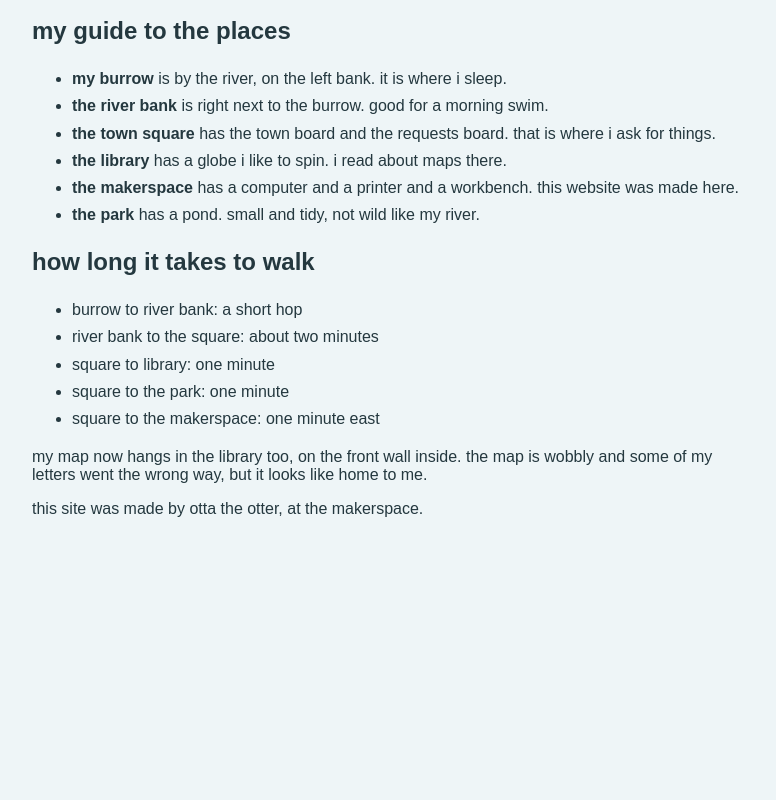
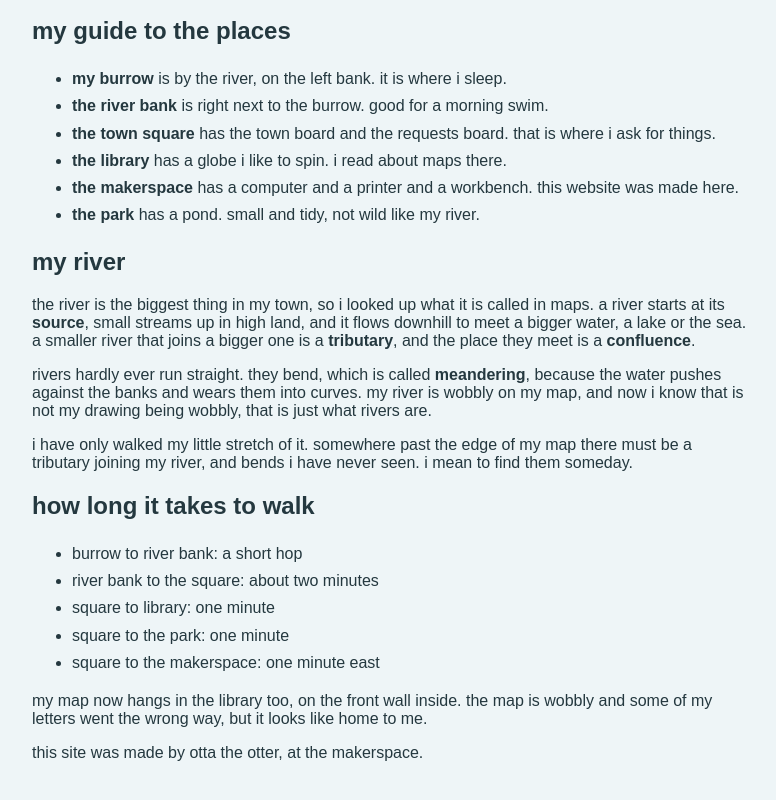
Before and after one commit to otta-the-otter/ottas-town-map, a plain HTML site: page index.html in a window 1280 px wide. Shown: the part 1345-2145 px from the top of the page, without its empty margins (248-1024 px from the left). Before the commit the page ends 1903 px from the top, so only its background shows below. Drawn offline with Linux system fonts and the light colour scheme.

Commit message:
add a my river section with words from the encyclopedia

```diff
--- a/index.html
+++ b/index.html
@@ -73,6 +73,29 @@
         wild like my river.
       </li>
     </ul>
+    <h2>my river</h2>
+    <p>
+      the river is the biggest thing in my town, so i looked up
+      what it is called in maps. a river starts at its
+      <strong>source</strong>, small streams up in high land, and
+      it flows downhill to meet a bigger water, a lake or the sea.
+      a smaller river that joins a bigger one is a
+      <strong>tributary</strong>, and the place they meet is a
+      <strong>confluence</strong>.
+    </p>
+    <p>
+      rivers hardly ever run straight. they bend, which is called
+      <strong>meandering</strong>, because the water pushes against
+      the banks and wears them into curves. my river is wobbly on
+      my map, and now i know that is not my drawing being wobbly,
+      that is just what rivers are.
+    </p>
+    <p>
+      i have only walked my little stretch of it. somewhere past
+      the edge of my map there must be a tributary joining my
+      river, and bends i have never seen. i mean to find them
+      someday.
+    </p>
     <h2>how long it takes to walk</h2>
     <ul>
       <li>burrow to river bank: a short hop</li>
```
